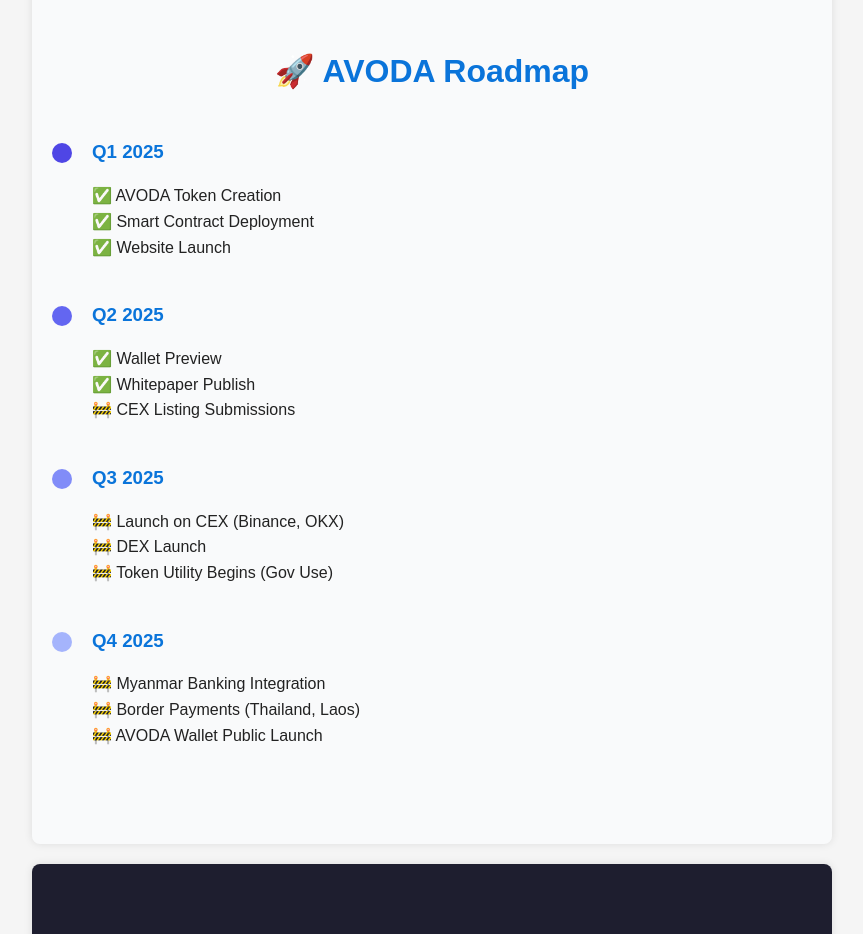
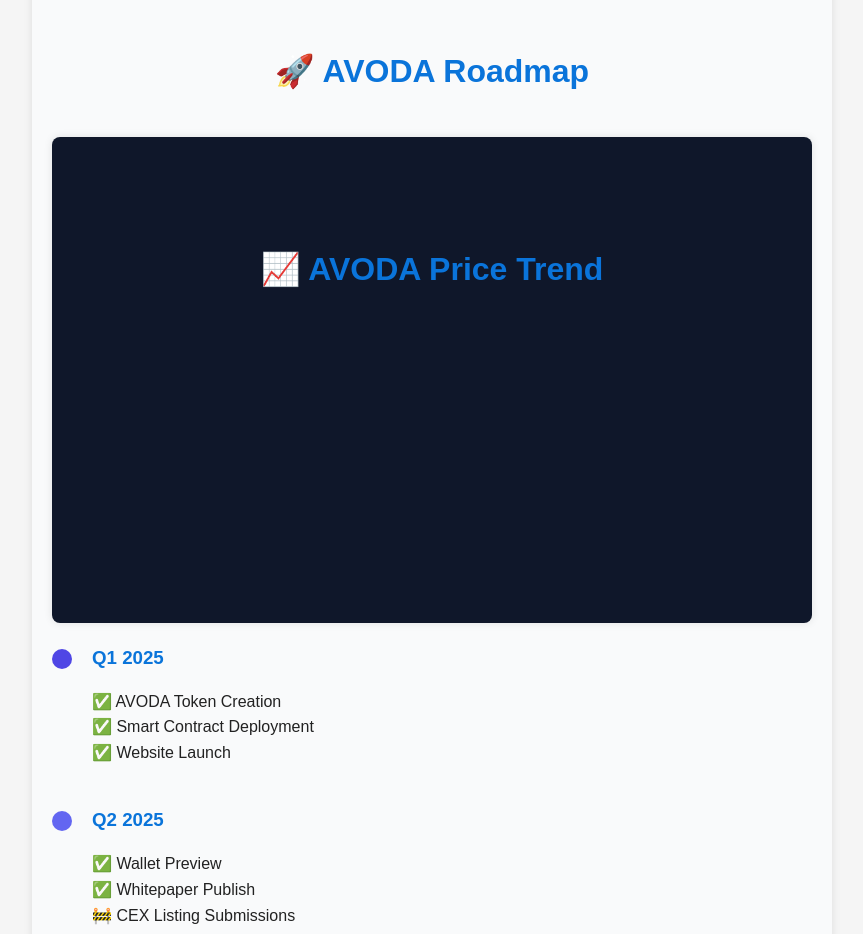
Before and after one commit to nldcrafter/AVODA, a plain HTML site: page index.html in a window 1280 px wide. Shown: the part 4520-5454 px from the top of the page, without its empty margins (208-1071 px from the left). Drawn offline with nearby package versions, Linux system fonts and the light colour scheme; a script that the page names is missing.

Commit message:
Update index.html

```diff
--- a/index.html
+++ b/index.html
@@ -377,6 +377,15 @@ const avodaPriceChart = new Chart(ctxPrice, {
 });
 </script>
 
+<section style="padding: 80px 20px; background: #0f172a; color: white;" data-aos="fade-up">
+  <h2 style="text-align: center; font-size: 32px; margin-bottom: 40px;">📈 AVODA Price Trend</h2>
+
+  <div style="max-width: 800px; margin: auto;">
+    <!-- 🔥 THIS is the canvas -->
+    <canvas id="avodaPriceChart" height="200"></canvas>
+  </div>
+</section>
+
     <!-- Roadmap Item -->
     <div style="position: relative; padding-left: 40px; margin-bottom: 40px;">
       <div style="position: absolute; top: 6px; left: 0; width: 20px; height: 20px; background: #4f46e5; border-radius: 50%;"></div>
```
